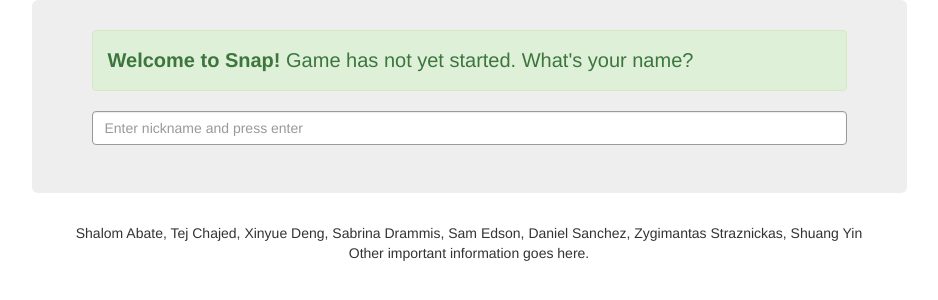
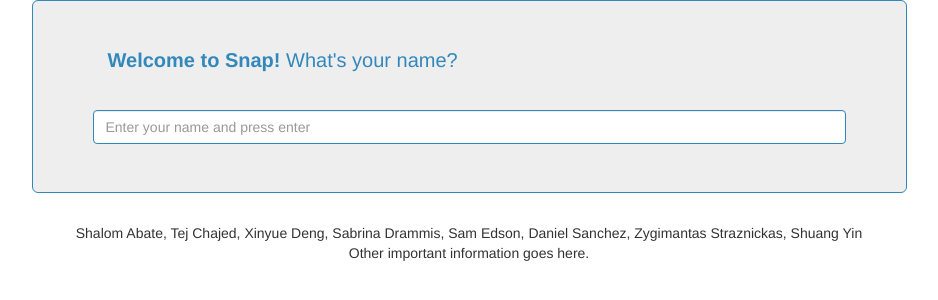
Before and after one commit to CMS611-snap/snap-frontend, a Node server app: page / in a window 1280 px wide. Shown: the top 300 px of the page, without its empty margins (171-1109 px from the left). Run offline with Node 20, Linux system fonts and the light colour scheme; some libraries are stand-ins or nearby versions.

Commit message:
changed theme to blue color

```diff
--- a/public/css/snap.css
+++ b/public/css/snap.css
@@ -1,5 +1,6 @@
 #main {
     width:70%;
+    border:1px solid #3388bb;
 }
 
 #gameState {
@@ -14,11 +15,11 @@
 
 #word {
     margin-top:10px;
-    border: 1px solid #999;
+    border: 1px solid #3388bb;
 }
 
 #name {
-    border: 1px solid #999;
+    border: 1px solid #3388bb;
 }
 
 .snappedWord {
@@ -31,4 +32,10 @@
 
 #info {
     font-size:20px;
+    color:#3388bb;
 }
+
+.alert-success {
+    background: none;
+    border: none;
+}
--- a/public/index.html
+++ b/public/index.html
@@ -23,10 +23,10 @@
     <div class="container-fluid">
         <div id="main" class="container jumbotron">
             <div class="alert alert-success">
-                <span id="info"><strong>Welcome to Snap!</strong> Game has not yet started. What's your name?</span>
+                <span id="info"><strong>Welcome to Snap!</strong> What's your name?</span>
     	    </div>
             <form id="nameForm" class='form-horizontal' role='form'>
-                <input id="name" type="text" class="form-control" placeholder="Enter nickname and press enter">
+                <input id="name" type="text" class="form-control" placeholder="Enter your name and press enter">
             </form>
             <div id="gameState" class="container">
                 <div id="scoreDiv">
```
